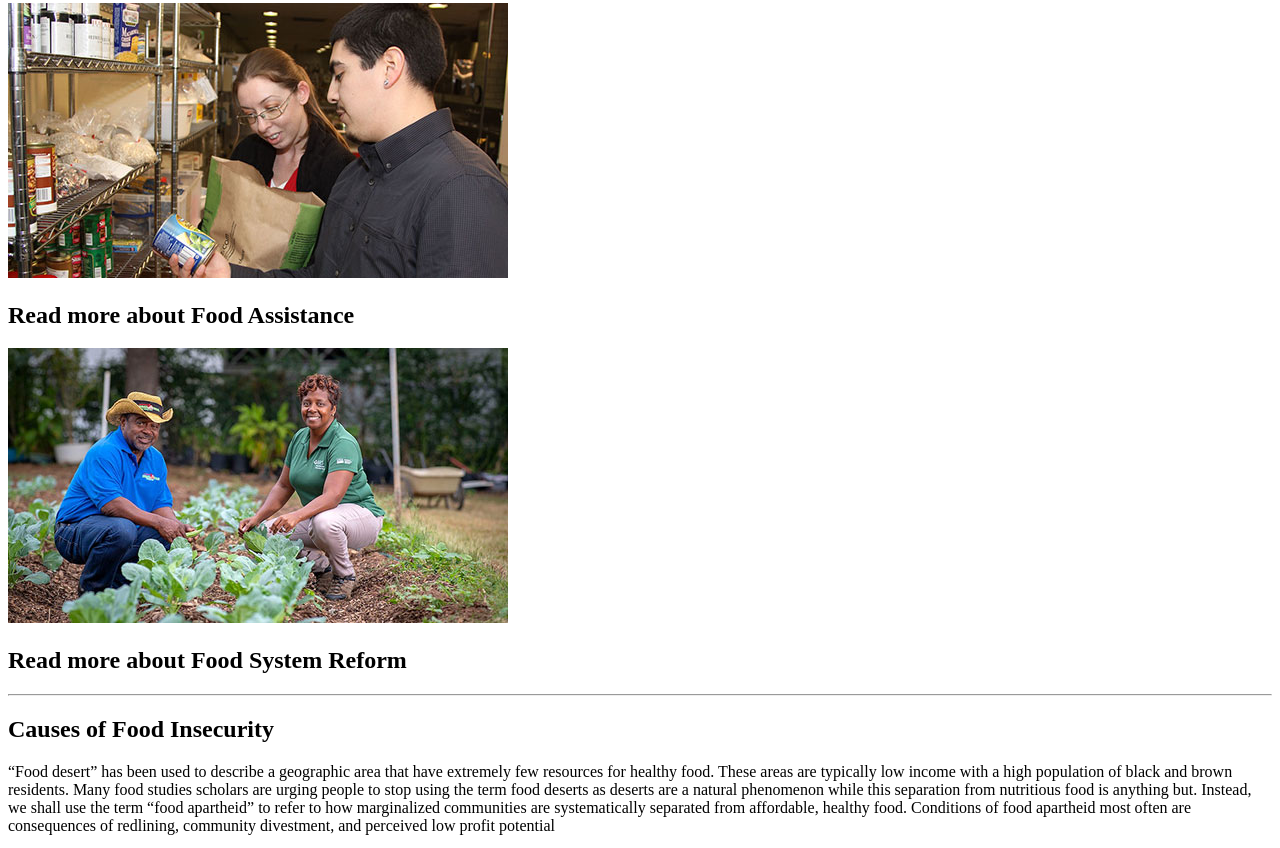
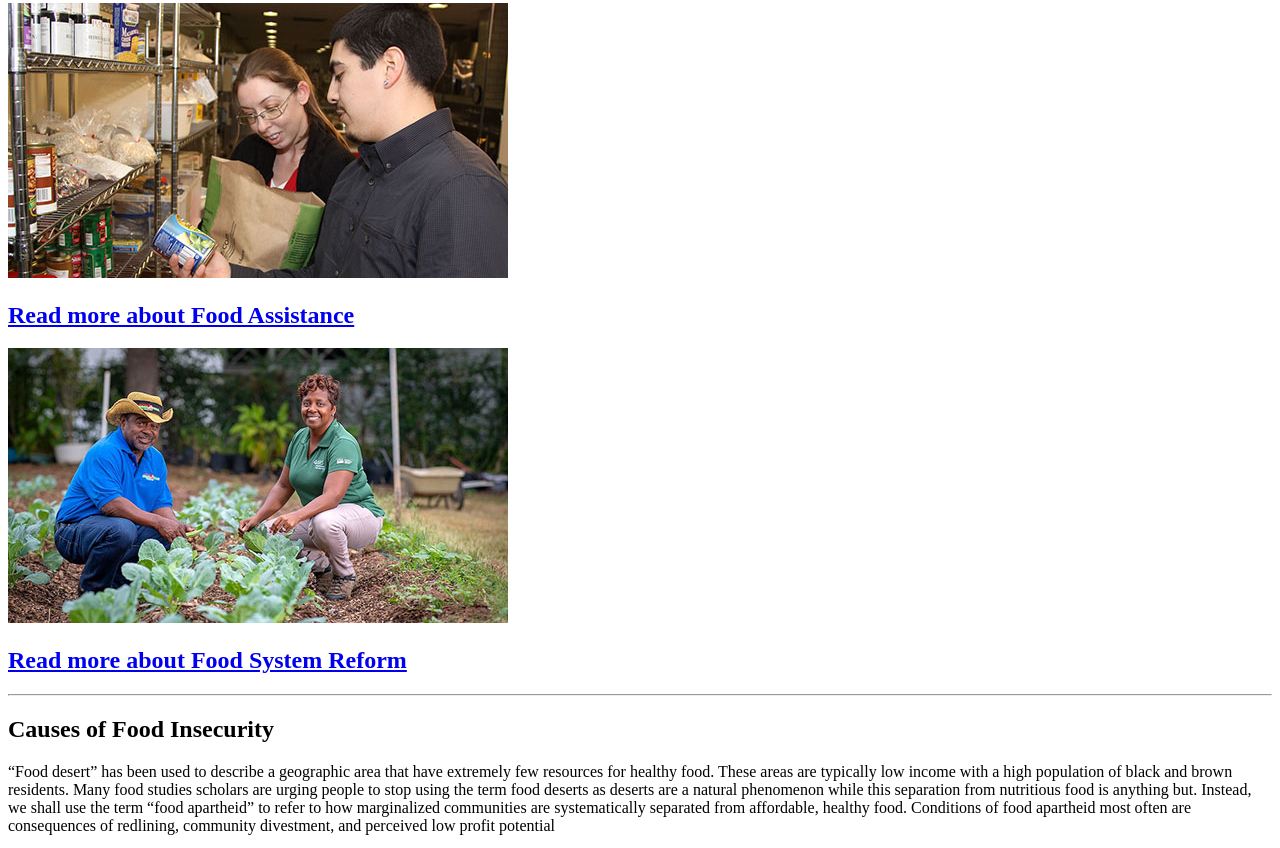
Before and after one commit to lnjayne1/ist263, a plain HTML site: page project5/index.html in a window 1280 px wide. Shown: the part 1632-2480 px from the top of the page. Drawn offline with Linux system fonts and the light colour scheme.

Commit message:
send death

```diff
--- a/project5/index.html
+++ b/project5/index.html
@@ -56,12 +56,10 @@
     <nav>
         <div>
             <div>
-                <img src="assistanceteaser.jpg" alt="Food Pantry photo"> <br>
-                <h2>Read more about Food Assistance</h2>
+                <a href="assistance.html"><img src="assistanceteaser.jpg" alt="Food Pantry photo"> <br> <h2>Read more about Food Assistance</h2> </a>
             </div>
             <div>
-                <img src="garden.jpg" alt="Two farmers in feild">
-                <h2>Read more about Food System Reform</h2>
+                <a href="justice.html"><img src="garden.jpg" alt="Two farmers in feild"> <br> <h2>Read more about Food System Reform</h2></a>
             </div>
         </div>
     </nav>
```
